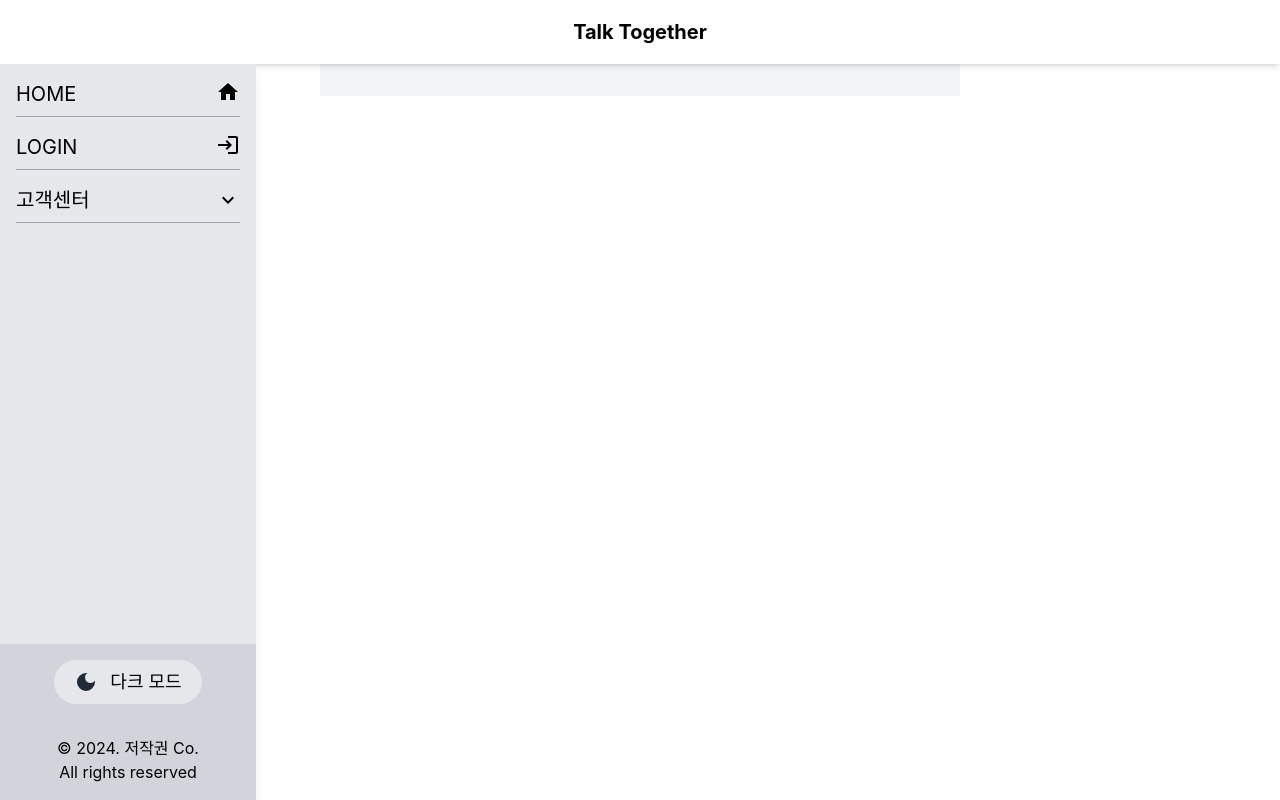
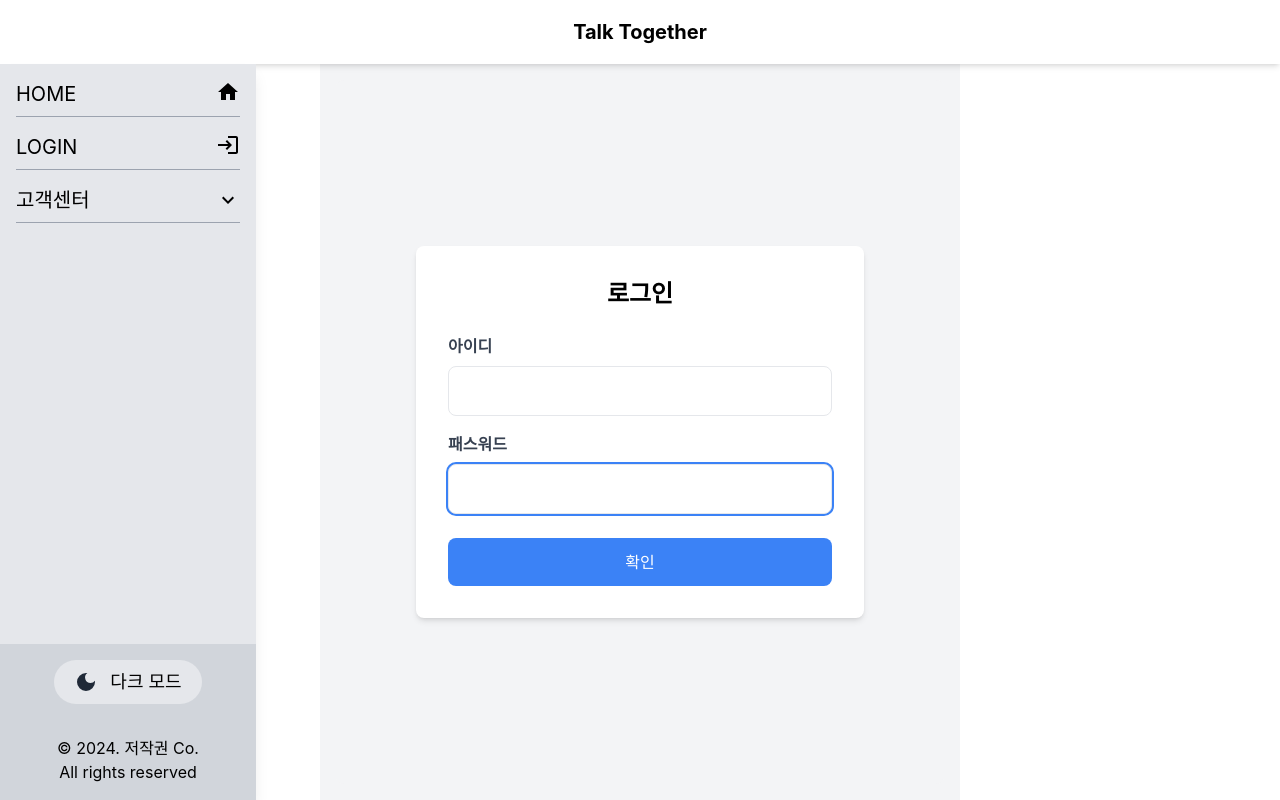
Before and after one commit to wallarin/my-board-app, a React (Create React App) app: page /my-board-app/mypage in a window 1280 px wide. Built offline with nearby package versions, Linux system fonts and the light colour scheme; a web font is replaced by a local one.

Commit message:
마이페이지 작업중

```diff
--- a/src/App.jsx
+++ b/src/App.jsx
@@ -12,8 +12,10 @@ import SignUp from "./components/Utils/SignUp";
 import Faq from "./components/Utils/FaqList";
 import Inquiry from "./components/Utils/Inquiry";
 import Test from "./components/Test";
+import NotFound from "./components/Utils/NotFound";
 
 import PostWrite from "./components/Post/PostWrite";
+import MyPage from "./components/Utils/MyPage";
 
 function App() {
 
@@ -132,6 +134,9 @@ function App() {
                         <Route path="/my-board-app/postwrite" element={<PostWrite isLoggedIn={isLoggedIn}/>} />
                         <Route path="/my-board-app/post/:id/edit" element={<PostWrite isLoggedIn={isLoggedIn} editMode={true} />} />
                         <Route path="/my-board-app/post/:id" element={<PostDetail />} />
+
+                        <Route path="/my-board-app/mypage" element={<MyPage />} />
+                        <Route path="/*" element={<NotFound />} />
                     </Routes>
                 </div>
             </div>
--- a/src/components/Post/PostDetail.jsx
+++ b/src/components/Post/PostDetail.jsx
@@ -73,6 +73,7 @@ function PostDetail() {
 
     // 추천 버튼 클릭 핸들러
     const handleLike = async () => {
+        if ( userId === 'unknown') { alert('로그인이 필요합니다.'); return;}
         try {
             const response = await axios.post(
                 `/api/board/${post.postId}/like`,
@@ -172,10 +173,9 @@ function PostDetail() {
             <div className="my-6 flex justify-center">
                 <button
                     onClick={handleLike}
-                    disabled={!userId} // 로그인하지 않았으면 disabled
                     className={`w-24 h-16 flex flex-col justify-center items-center rounded-lg shadow-lg transition-transform duration-300 ease-in-out
                         ${isLiked ? 'bg-red-500 hover:bg-red-600' : 'bg-blue-500 hover:bg-blue-600'}
-                        ${!userId ? 'cursor-not-allowed opacity-50' : 'text-white dark:text-gray-100'}
+                        ${userId === "unknown" ? 'cursor-not-allowed opacity-50' : 'text-white dark:text-gray-100'}
                         ${isLiked ? 'transform scale-110' : 'transform scale-100'}`} // 클릭 시 크기 변화
                     style={{ boxShadow: isLiked ? '0px 0px 15px rgba(255, 0, 0, 0.5)' : 'none' }} // 추천 시 그림자 효과
                 >
--- /dev/null
+++ b/src/components/Utils/MyPage.jsx
@@ -0,0 +1,128 @@
+import React, { useState, useEffect, useRef } from 'react'
+import axios from 'axios'
+
+function MyPage() {
+    const userId = sessionStorage.getItem('userId');
+    const [password, setPassword] = useState(''); // 패스워드 상태 추가
+    const passwordRef = useRef(null);
+
+    const [showUserModify, setShowUserModify] = useState(false);
+
+    useEffect(() => {
+        // 컴포넌트 마운트 후 패스워드 입력 필드에 포커스 설정
+        if (passwordRef.current) {
+            passwordRef.current.focus();
+        }
+    }, []);
+
+    const handleSubmit = async (e) => {
+        e.preventDefault();
+
+        try {
+            const response = await axios.post('/api/user/login', {
+                userId: userId,
+                password: password
+            });
+
+            setShowUserModify(true);
+        } catch (error) {
+            console.error(error);
+        }
+
+    }
+
+    const today = new Date((Date.now()) - (new Date().getTimezoneOffset() * 60000)).toISOString().split("T")[0];
+
+    return (
+        <div className="max-w-full lg:max-w-4xl mx-auto p-6 bg-gray-100 dark:bg-gray-700 rounded-lg h-[calc(100vh-6rem)] flex items-center justify-center">
+            {!showUserModify ? (<div className="bg-white dark:bg-gray-500 p-8 rounded-lg shadow-md w-full max-w-md">
+                <h2 className="text-2xl font-bold mb-6 text-center dark:text-gray-200">로그인</h2>
+                <form onSubmit={handleSubmit}>
+                    <div className="mb-4">
+                        <span className="block text-gray-700 dark:text-gray-200 font-semibold mb-2">아이디</span>
+                        <input
+                            type='text'
+                            className='w-full p-3 border rounded-lg focus:outline-none dark:bg-gray-400 dark:text-gray-800'
+                            value={userId}
+                            readOnly
+                        />
+                    </div>
+                    <div className="mb-6">
+                        <label htmlFor="password" className="block text-gray-700 font-semibold mb-2 dark:text-gray-200">패스워드</label>
+                        <input
+                            type="password"
+                            id="password"
+                            className="w-full p-3 border rounded-lg focus:outline-none focus:ring-2 focus:ring-blue-500 dark:bg-gray-400 dark:text-gray-800"
+                            onChange={(e) => setPassword(e.target.value)}
+                            ref={passwordRef}
+                        />
+                    </div>
+                    <button
+                        type="submit"
+                        className="w-full bg-blue-500 dark:bg-blue-700 text-white p-3 rounded-lg hover:bg-blue-600 transition"
+                    >
+                        확인
+                    </button>
+                </form>
+            </div>) :
+                (<div className="bg-white dark:bg-gray-500 p-8 rounded-lg shadow-md w-full max-w-md">
+                    <h2 className="text-2xl font-bold mb-6 text-center dark:text-gray-200">회원정보 수정</h2>
+                    <div className='text-white'>
+                        <div>
+                            아이디
+                        </div>
+
+                        <div>
+                            패스워드 변경
+                        </div>
+
+                        <div>
+                            닉네임 변경
+                        </div>
+
+                        <div>
+                            휴대전화 번호 * 변경 문의는 1:1문의를 이용해주세요.
+                        </div>
+                        <div className='flex'>
+                            <div className='w-1/2 mr-2'>
+                                성별
+                                <div className='flex justify-around'>
+                                    <label>
+                                        <input
+                                            className='mx-1'
+                                            type='radio'
+                                            name="gender"
+                                            value="M"
+                                        />
+                                        남자
+                                    </label>
+                                    <label>
+                                        <input
+                                            className='mx-1'
+                                            type='radio'
+                                            name="gender"
+                                            value="F"
+                                        />
+                                        여자
+                                    </label>
+                                </div>
+                            </div>
+
+
+                            <div className='w-1/2 ml-2 pl-4'>
+                                생년월일
+                                <input
+                                    type='date'
+                                    className='text-gray-400'
+                                    min="1900-01-01"
+                                    max={today}
+                                />
+                            </div>
+                        </div>
+                    </div>
+                </div>)}
+        </div>
+    )
+}
+
+export default MyPage
--- /dev/null
+++ b/src/components/Utils/NotFound.jsx
@@ -0,0 +1,27 @@
+import React from 'react'
+import { useNavigate } from 'react-router-dom'
+
+function NotFound() {
+
+    const navigate = useNavigate();
+
+    return (
+        <div className="flex items-center justify-center h-screen bg-gray-900 text-white">
+            <div className="text-center">
+                <h1 className="text-6xl font-bold">404 NOT FOUND ERROR</h1>
+                <p className="text-2xl mt-4">페이지를 찾을 수 없습니다.</p>
+                <p className="text-lg mt-2 text-gray-400">죄송합니다. 페이지를 찾을 수 없습니다.</p>
+                <p className="text-lg mt-2 text-gray-400">존재하지 않는 주소를 입력하셨거나</p>
+                <p className="text-lg mt-2 text-gray-400">요청하신 페이지의 주소가 변경,삭제되어 찾을 수 없습니다.</p>
+                <button
+                    className="mt-6 px-4 py-2 bg-blue-500 text-white rounded hover:bg-blue-600"
+                    onClick={() => navigate('/my-board-app')}
+                >
+                    홈페이지로 이동
+                </button>
+            </div>
+        </div>
+    )
+}
+
+export default NotFound
```
Also changed, not shown: src/components/Post/CommentSection.jsx (+11 -3 lines), src/components/Sidebar/SidebarMenu.jsx (+12 -7 lines).
